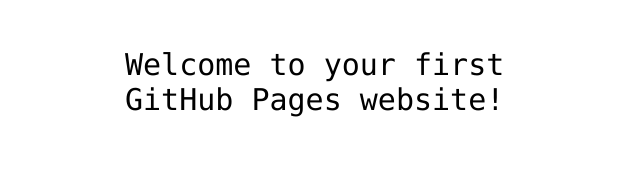
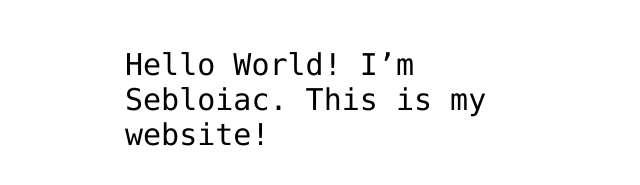
Before and after one commit to sebloiac/sebloiac.github.io, a plain HTML site: page index.html in a window 1280 px wide. Shown: the part 341-526 px from the top of the page, without its empty margins (315-955 px from the left). Drawn offline with Linux system fonts and the light colour scheme.

Commit message:
Edit my Intro

```diff
--- a/index.html
+++ b/index.html
@@ -12,7 +12,7 @@
 <img src="https://octodex.github.com/images/daftpunktocat-thomas.gif" id="octocat" alt="octocat-gif" />
 
 <!-- Change this code here by copy and pasting your template on line 15 -->
-<p>Welcome to your first GitHub Pages website!</p>
+<p>Hello World! I’m Sebloiac. This is my website!</p>
 
 </body>
 </html>
```
